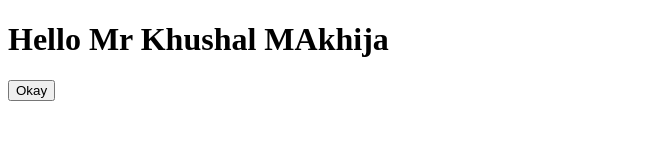
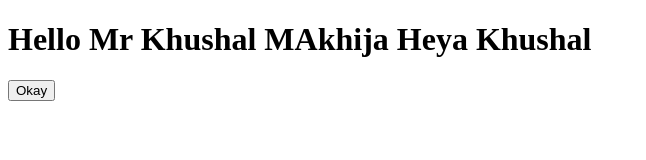
Before and after one commit to khushal0201/anoni, a plain HTML site: page gh.html in a window 1280 px wide. Shown: the whole page, without its empty margins (0-646 px from the left). Drawn offline with Linux system fonts and the light colour scheme.

Commit message:
Done
Dome

```diff
--- a/gh.html
+++ b/gh.html
@@ -10,7 +10,7 @@
     </script>
     <body>
 
-          <h1>Hello Mr Khushal MAkhija</h1>
+          <h1>Hello Mr Khushal MAkhija Heya Khushal </h1>
           <input type="button" value="Okay" id="see">
     </body>
 </html>
```
